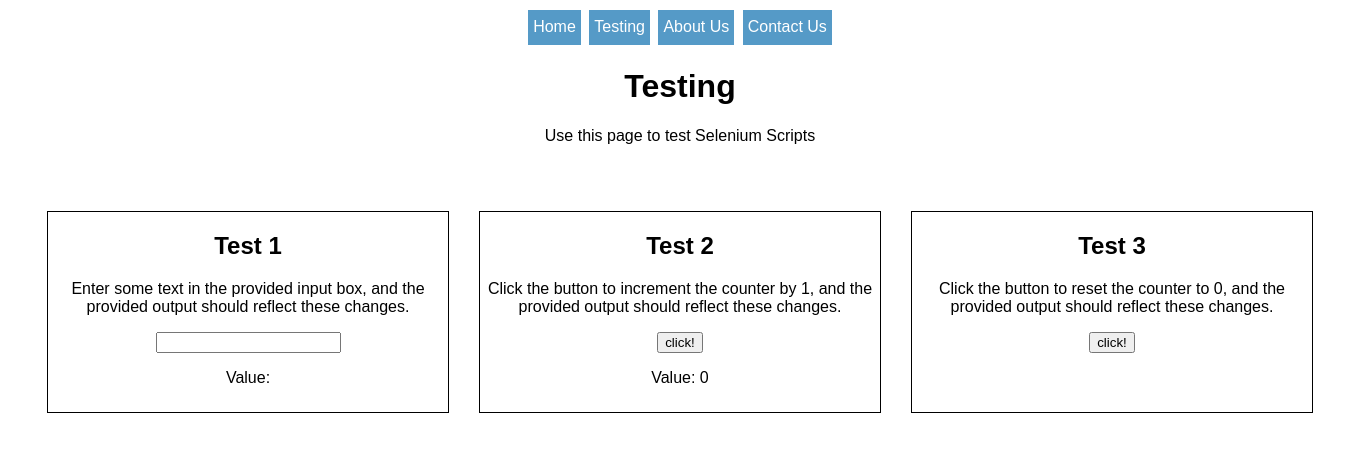
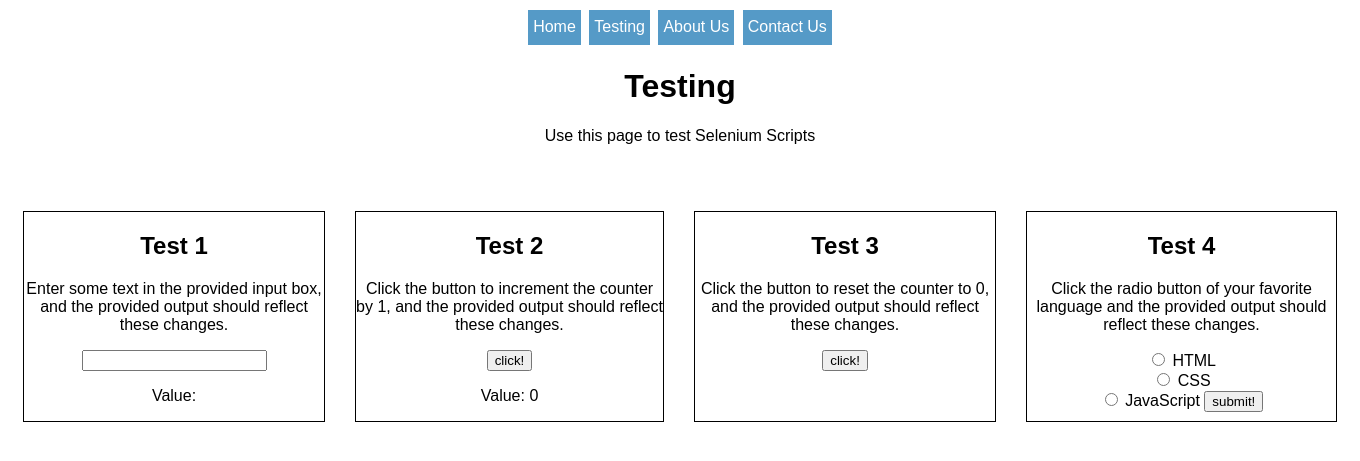
Before and after one commit to CSC-256-Group-Project-9/group-9-webapp, a Flask app: page /testing in a window 1360 px wide. Shown: the top 461 px of the page. Run offline with Flask 3, Linux system fonts and the light colour scheme; some libraries are stand-ins or nearby versions.

Commit message:
feature: added test4: radio button html/js/css

```diff
--- a/static/css/main.css
+++ b/static/css/main.css
@@ -26,3 +26,7 @@ div.test {
 div.tests-container {
     display: inline-flex;
 }
+
+div.radios {
+    text-align: center;
+}
--- a/static/js/testing.js
+++ b/static/js/testing.js
@@ -10,6 +10,7 @@ let test3_button = document.querySelector('#test3-button')
 // outputs
 let test1_output = document.querySelector('#test1-output')
 let test2_output = document.querySelector('#test2-output')
+let test4_output = document.querySelector('#test4-output')
 
 function test1() {
     test1_value = test1_input.value
@@ -25,3 +26,13 @@ function test3() {
     test2_value = 0
     test2_output.textContent = test2_value
 }
+
+function test4() {
+    var ele = document.getElementsByName('fav_language');
+
+    for (i = 0; i < ele.length; i++) {
+        if (ele[i].checked)
+            document.getElementById("result").innerHTML
+                = "Favorite Language: " + ele[i].value;
+    }
+}
--- a/templates/testing.html
+++ b/templates/testing.html
@@ -25,6 +25,20 @@
             <p>Click the button to reset the counter to 0, and the provided output should reflect these changes.</p>
             <button id="test3-button" onclick="test3()">click!</button>
         </div>
+        <div class="test test4">
+            <h2>Test 4</h2>
+            <p>Click the radio button of your favorite language and the provided output should reflect these changes.</p>
+            <div class="radios">
+                <input type="radio" id="html" name="fav_language" value="HTML">
+                <label for="html">HTML</label><br>
+                <input type="radio" id="css" name="fav_language" value="CSS">
+                <label for="css">CSS</label><br>
+                <input type="radio" id="javascript" name="fav_language" value="JavaScript">
+                <label for="javascript">JavaScript</label>
+                <button id="test4-button" onclick="test4()">submit!</button>
+                <div id="result"></div>
+            </div>
+        </div>
     </div>
     <script src="{{ url_for('static', filename='js/testing.js') }}"></script>
 {% endblock body %}
```
